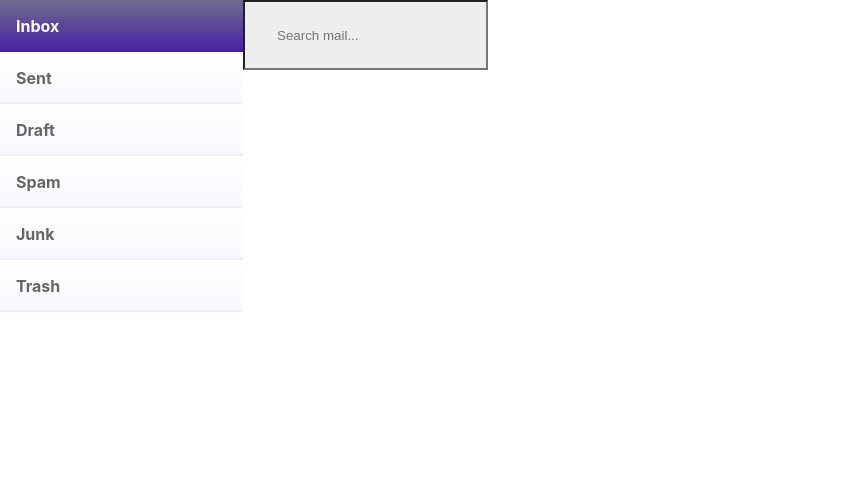
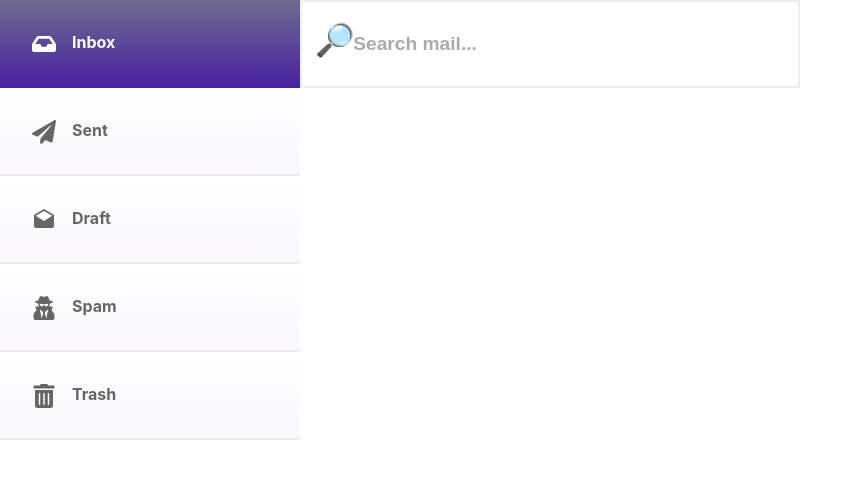
Before and after one commit to rvillavicen/react-training, a React (Create React App) app: page / in a window 1280 px wide. Shown: the top 478 px of the page, without its empty margins (0-863 px from the left). Built offline with nearby package versions, Linux system fonts and the light colour scheme.

Commit message:
Estilos para el componente SearchBar

```diff
--- a/src/components/NavButton/index.js
+++ b/src/components/NavButton/index.js
@@ -1,9 +1,10 @@
 import React from 'react'
 import { StyledNavButton } from './styled'
 
-const NavButton = ({ label, Icon, route }) => {
+const NavButton = ({ label, icon, route }) => {
   return (
     <StyledNavButton href={route}>
+      {icon}
       <span>{label}</span>
     </StyledNavButton>
   )
--- a/src/components/NavButton/styled.js
+++ b/src/components/NavButton/styled.js
@@ -3,12 +3,17 @@ import styled from 'styled-components'
 export const StyledNavButton = styled.a`
   background: ${props => props.hover ? 'rgb(73,33,163)' : 'rgb(234,232,238)'};
   background: ${props => props.hover ? 'linear-gradient(0deg, rgba(73,33,163,1) 0%, rgba(110,108,143,1) 100%)' : 'linear-gradient(0deg, rgba(234,232,238,1) 0%, rgba(249,247,252,1) 4%, rgba(255,255,255,1) 100%)'};
-  padding: 1rem;
+  padding: 2rem;
   color: #666;
   font-weight: bold;
   display: flex;
   justify-items: start;
   align-items: flex-start;
+
+  svg {
+    font-size: 1.5rem;
+    margin-right: 1rem;
+  }
 
   &:hover {
     background: rgb(73,33,163);
--- a/src/components/SearchBar/index.js
+++ b/src/components/SearchBar/index.js
@@ -1,6 +1,6 @@
 import React, { PureComponent } from 'react'
 import PropTypes from 'prop-types'
-import { SearchBarInput, SearchBarContainer } from './styled'
+import { SearchBarInput, SearchBarContainer, SearchIcon } from './styled'
 
 class SearchBar extends PureComponent {
   state = {
@@ -18,6 +18,7 @@ class SearchBar extends PureComponent {
     const { showIcon } = this.props;
     return(
       <SearchBarContainer>
+        <SearchIcon>🔎</SearchIcon>
         <SearchBarInput placeholder="Search mail..." value={this.state.searchValue} onChange={this.handleOnChange} />
       </SearchBarContainer>
     )
--- a/src/components/SearchBar/styled.js
+++ b/src/components/SearchBar/styled.js
@@ -3,10 +3,29 @@ import styled from 'styled-components'
 export const SearchBarContainer = styled.div`
   display: flex;
   width: 100%;
-  height: 70px;
+  height: 5.5rem;
+  align-items: stretch;
+  position: relative;
 `
 
 export const SearchBarInput = styled.input`
-  background-color: #eee;
+  background-color: #fff;
   padding: 1rem 2rem;
+  padding-left: 3.2rem;
+  width: 100%;
+  border: 2px solid #eee;
+  font-size: 1.2rem;
+
+  &::placeholder {
+    font-size: 1.2rem;
+    font-weight: bold;
+    color: #aaa;
+  }
 `
+
+export const SearchIcon = styled.div`
+  position: absolute;
+  font-size: 2rem;
+  top: calc(50% - 1.5rem);
+  left: 15px;
+`
--- a/src/containers/Messages/index.js
+++ b/src/containers/Messages/index.js
@@ -1,9 +1,12 @@
 import React from 'react'
 import SearchBar from '../../components/SearchBar'
+import { MessagesContainer } from './styled'
 
 const Messages = () => {
   return (
-    <SearchBar />
+    <MessagesContainer>
+      <SearchBar />
+    </MessagesContainer>
   )
 }
 
--- a/src/containers/Messages/styled.js
+++ b/src/containers/Messages/styled.js
@@ -1,7 +1,7 @@
 import styled from 'styled-components'
 
-export const NavContainer = styled.div`
+export const MessagesContainer = styled.div`
   display: flex;
   flex-direction: column;
-  width: 300px;
+  width: 500px;
 `
--- a/src/containers/Nav/index.js
+++ b/src/containers/Nav/index.js
@@ -1,5 +1,5 @@
 import React from 'react'
-import folders from '../../data/folders.json'
+import folders from '../../data/folders'
 import NavButton from '../../components/NavButton'
 import { NavContainer } from './styled'
 
@@ -8,7 +8,7 @@ const NavView = () => {
     <NavContainer>
       {
         folders.map(folder => {
-          return <NavButton key={`folder_${folder.label}`} label={folder.label} />
+          return <NavButton key={`folder_${folder.label}`} label={folder.label} icon={folder.icon}/>
         })
       }
     </NavContainer>
--- /dev/null
+++ b/src/data/folders.js
@@ -0,0 +1,28 @@
+import React from 'react'
+import { FaInbox, FaPaperPlane, FaTrashAlt, FaUserSecret} from "react-icons/fa"
+import { MdDrafts } from "react-icons/md";
+
+const folders = [
+  {
+    "label": "Inbox",
+    "icon": <FaInbox />
+  },
+  {
+    "label": "Sent",
+    "icon": <FaPaperPlane />
+  },
+  {
+    "label": "Draft",
+    "icon": <MdDrafts />
+  },
+  {
+    "label": "Spam",
+    "icon": <FaUserSecret />
+  },
+  {
+    "label": "Trash",
+    "icon": <FaTrashAlt />
+  }
+]
+
+export default folders
--- a/src/data/folders.json
+++ /dev/null
@@ -1,26 +0,0 @@
-[
-  {
-    "label": "Inbox",
-    "icon": "InboxIcon"
-  },
-  {
-    "label": "Sent",
-    "icon": "SentIcon"
-  },
-  {
-    "label": "Draft",
-    "icon": "DraftIcon"
-  },
-  {
-    "label": "Spam",
-    "icon": "SpamIcon"
-  },
-  {
-    "label": "Junk",
-    "icon": "JunkIcon"
-  },
-  {
-    "label": "Trash",
-    "icon": "TrashIcon"
-  }
-]
```
